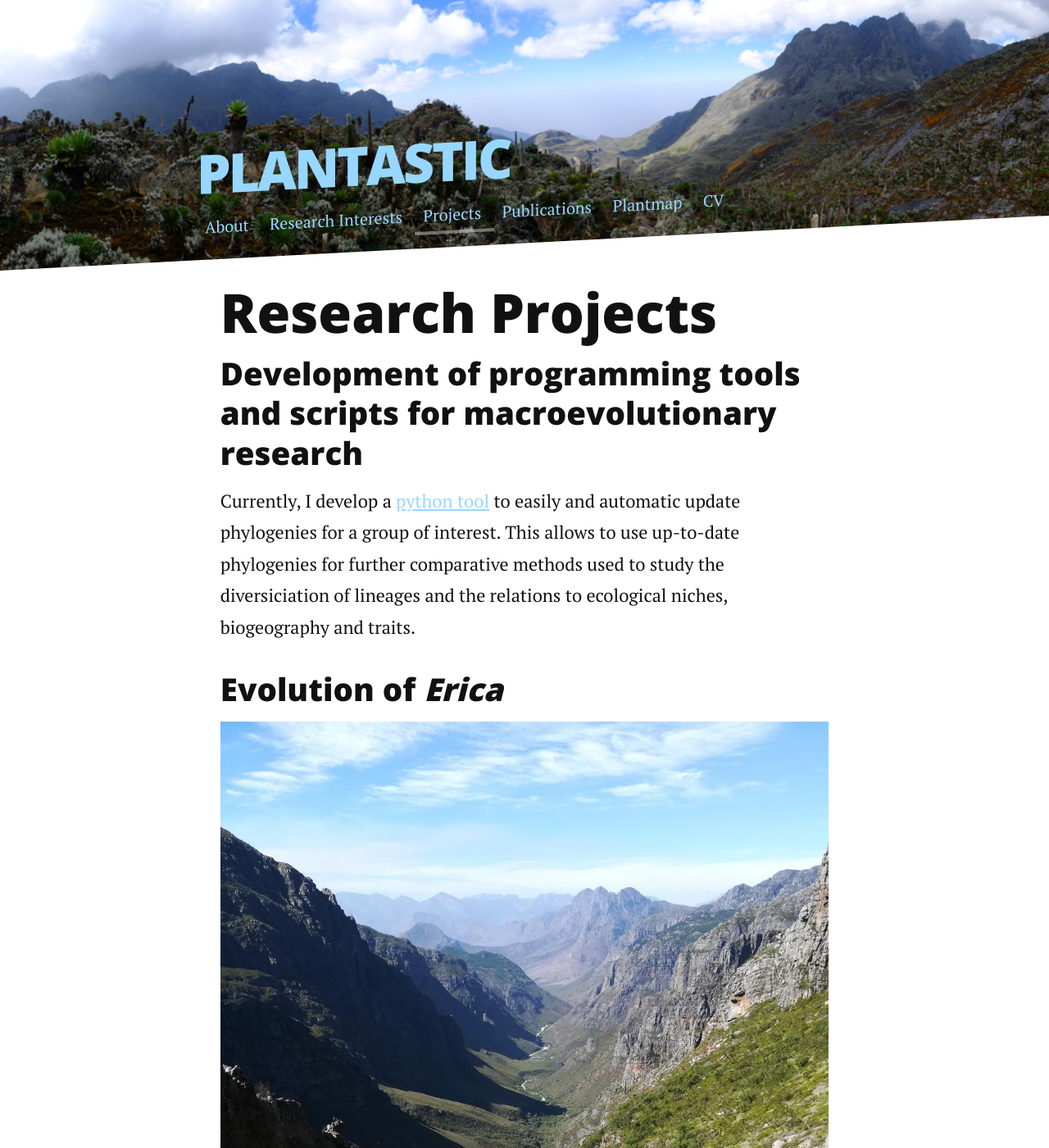
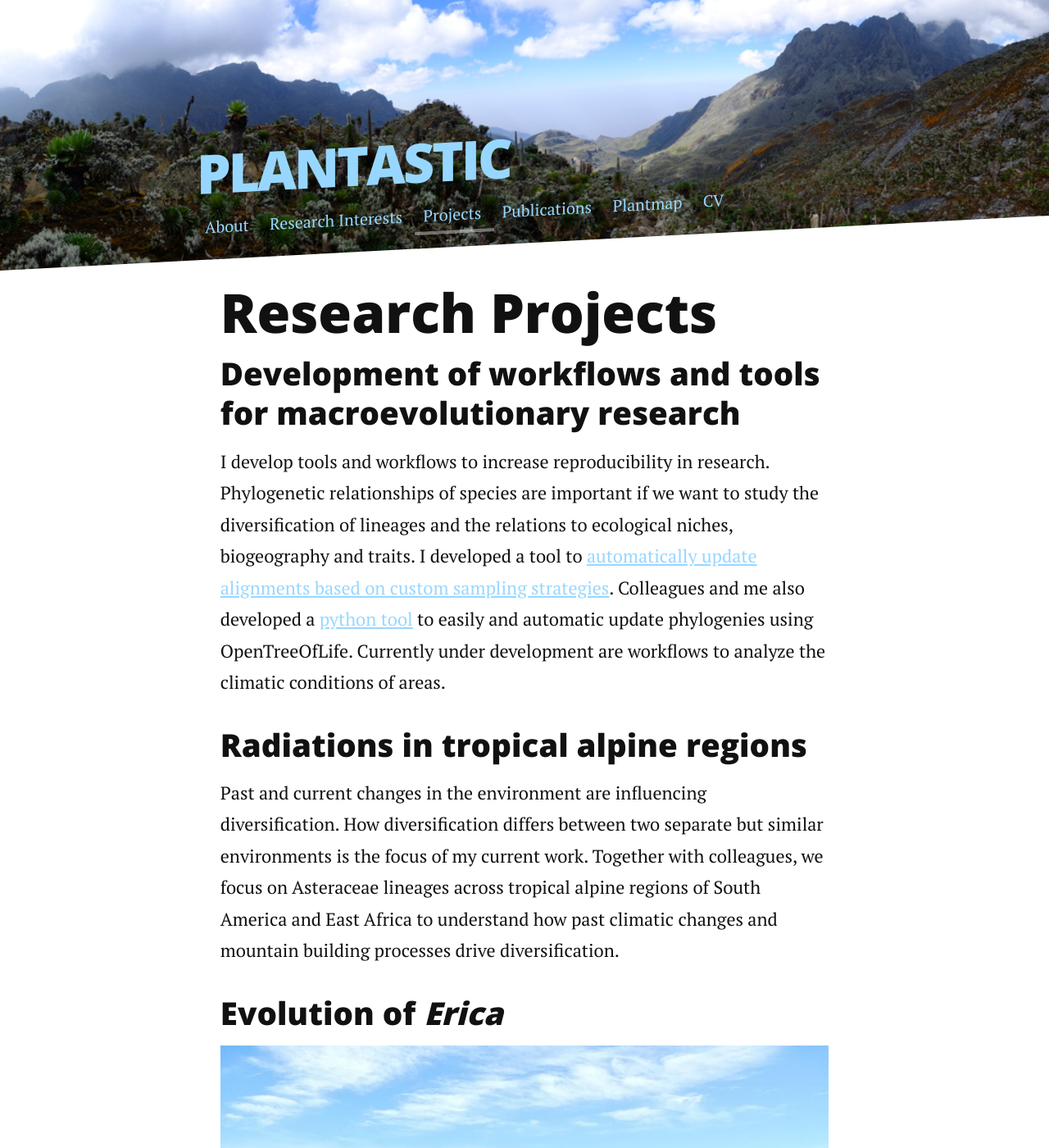
Before and after one commit to mkandziora/plantastic, a Jekyll site: the page built from research.md, in a window 1280 px wide and 1400 px high. Shown: the whole window at 82% size. Built offline with Jekyll 4.4.1, drawn with Linux system fonts in a browser that asks for light colours; nearby versions of some CDN libraries.

Commit message:
Update research.md

```diff
--- a/research.md
+++ b/research.md
@@ -4,9 +4,13 @@ title: Research Projects
 permalink: /research/
 ---
 
-### Development of programming tools and scripts for macroevolutionary research
+### Development of workflows and tools for macroevolutionary research
 
-Currently, I develop a [python tool](https://github.com/McTavishLab/physcraper) to easily and automatic update phylogenies for a group of interest. This allows to use up-to-date phylogenies for further comparative methods used to study the diversiciation of lineages and the relations to ecological niches, biogeography and traits.
+I develop tools and workflows to increase reproducibility in research. Phylogenetic relationships of species are important if we want to study the diversification of lineages and the relations to ecological niches, biogeography and traits. I developed a tool to [automatically update alignments based on custom sampling strategies](https://github.com/blubbundbla/PhylUp/tree/master). Colleagues and me also developed a [python tool](https://github.com/McTavishLab/physcraper) to easily and automatic update phylogenies using OpenTreeOfLife. Currently under development are workflows to analyze the climatic conditions of areas.
+
+### Radiations in tropical alpine regions
+
+Past and current changes in the environment are influencing diversification. How diversification differs between two separate but similar environments is the focus of my current work. Together with colleagues, we focus on Asteraceae lineages across tropical alpine regions of South America and East Africa to understand how past climatic changes and mountain building processes drive diversification.
 
 ### Evolution of *Erica*
 
```
